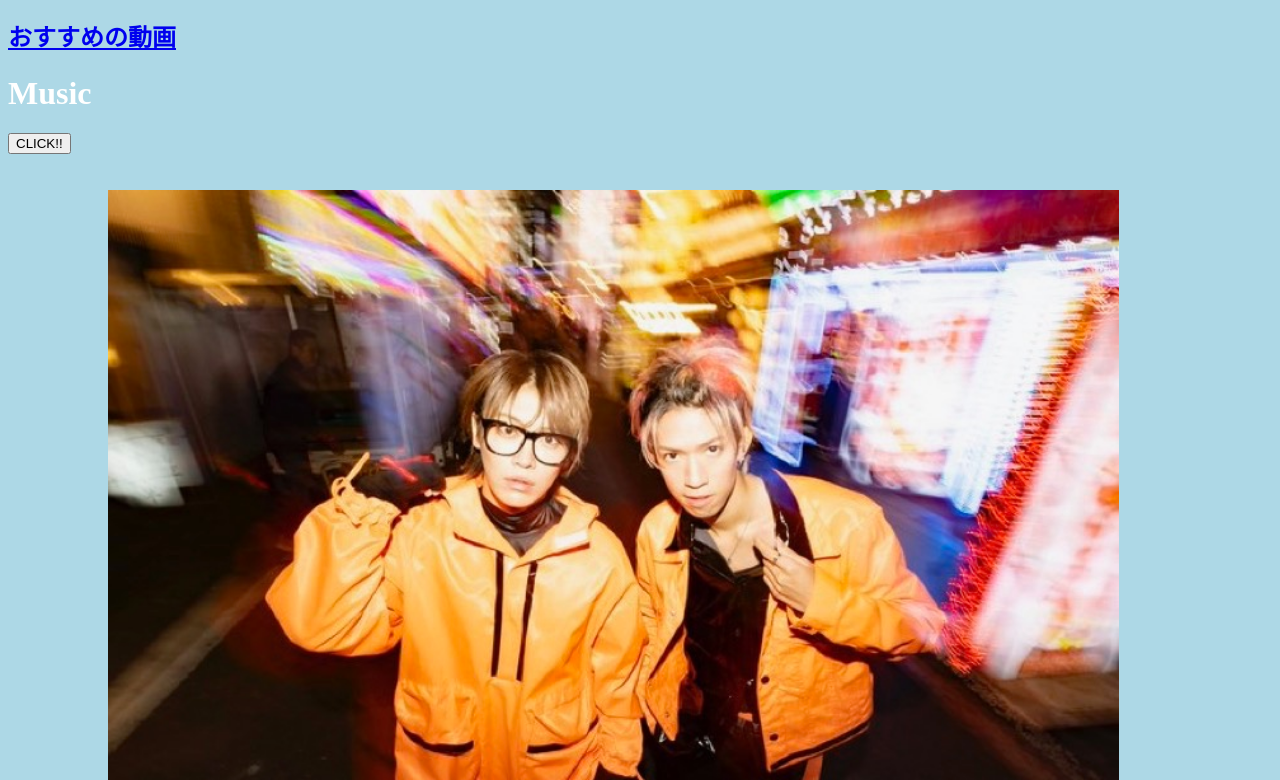
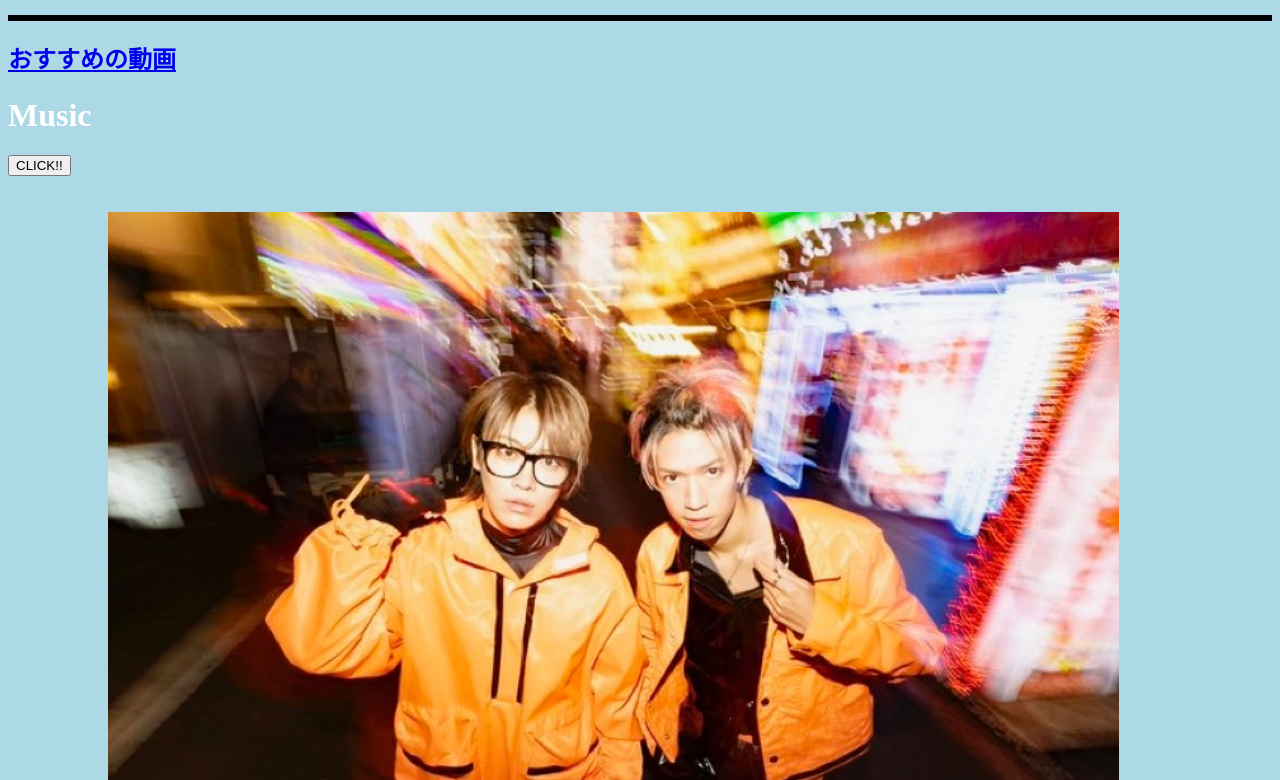
Before and after one commit to huujinn/web2024-25, a plain HTML site: page index.html in a window 1280 px wide. Shown: the part 2033-2813 px from the top of the page. Drawn offline with Linux system fonts and the light colour scheme.

Commit message:
Update mystyle.css

```diff
--- a/mystyle.css
+++ b/mystyle.css
@@ -4,12 +4,12 @@ h1{color:white;} /*文字色*/
 
 th,td{border: solid medium black;} /*枠線*/
 #yy{margin:auto;}
-.ss{margin:0 auto;}
 
 td.sky{color:red;}
 td.peace{color:yellow;} /*メンバーカラー*/
 
 p.sample3{margin: 20px 50px; padding: 10px; border:medium solid black;} /*紹介文*/
+p.ss{margin: 0 auto; border:medium solid black;}
 
 img.imagechange{width: 100%; height: 100%;} /*メイン画像*/
 img.imagechange2{width: 80%; height: 80%; margin: 20px 100px} /*YouTube画像*/
```
